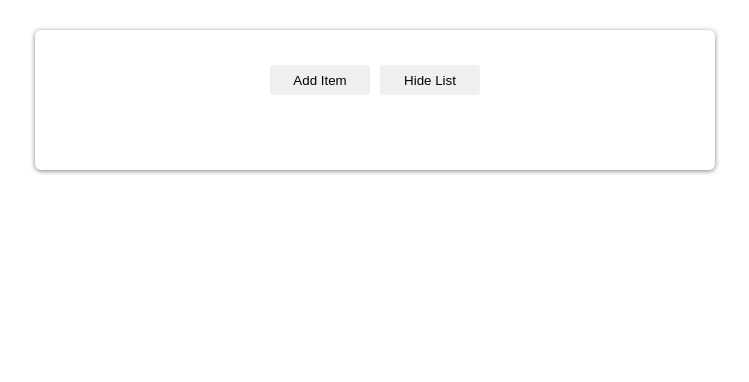
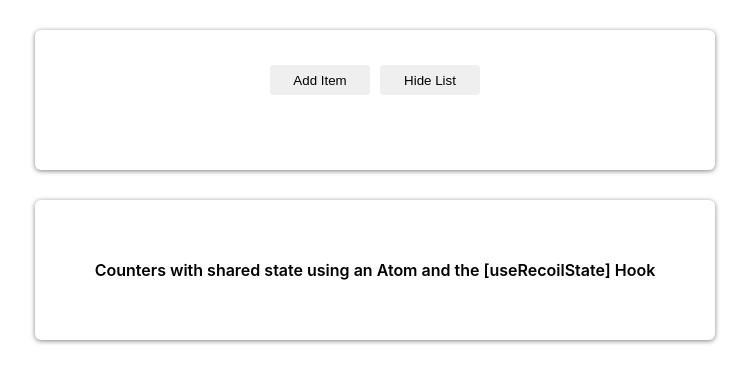
Before and after one commit to Ranjith10/react-recoil, a React (Create React App) app: page / in a window 1280 px wide. Shown: the top 382 px of the page, without its empty margins (265-1014 px from the left). Built offline with nearby package versions, Linux system fonts and the light colour scheme.

Commit message:
Example for shared globale state

```diff
--- a/src/Components/BasicExample.css
+++ b/src/Components/BasicExample.css
@@ -29,3 +29,7 @@
 .value-container.hidden {
     display: none;
 }
+.content-title {
+    font-size: 16px;
+    font-weight: 600;
+}
--- /dev/null
+++ b/src/Components/CounterOne.js
@@ -0,0 +1,11 @@
+import React from 'react'
+
+const CounterOne = () => {
+    return (
+        <div>
+
+        </div>
+    )
+}
+
+export default CounterOne
--- /dev/null
+++ b/src/Components/CounterTwo.js
@@ -0,0 +1,11 @@
+import React from 'react'
+
+const CounterTwo = () => {
+    return (
+        <div>
+
+        </div>
+    )
+}
+
+export default CounterTwo
--- a/src/Components/Example.js
+++ b/src/Components/Example.js
@@ -1,10 +1,12 @@
 import React from 'react'
 import BasicExample from './BasicExample'
+import SharedStateExample from './SharedStateExample'
 
 const Example = () => {
     return (
         <>
             <BasicExample />
+            <SharedStateExample />
         </>
     )
 }
--- /dev/null
+++ b/src/Components/SharedStateExample.js
@@ -0,0 +1,21 @@
+import React from 'react'
+
+import CounterOne from './CounterOne'
+import CounterTwo from './CounterTwo'
+import './BasicExample.css'
+
+const SharedStateExample = () => {
+    return (
+        <div className = 'content-card'>
+            <div className = 'content-title'>
+                Counters with shared state using an Atom and the [useRecoilState] Hook
+            </div>
+            <div className = 'counter-container'>
+                <CounterOne />
+                <CounterTwo />
+            </div>
+        </div>
+    )
+}
+
+export default SharedStateExample
```
